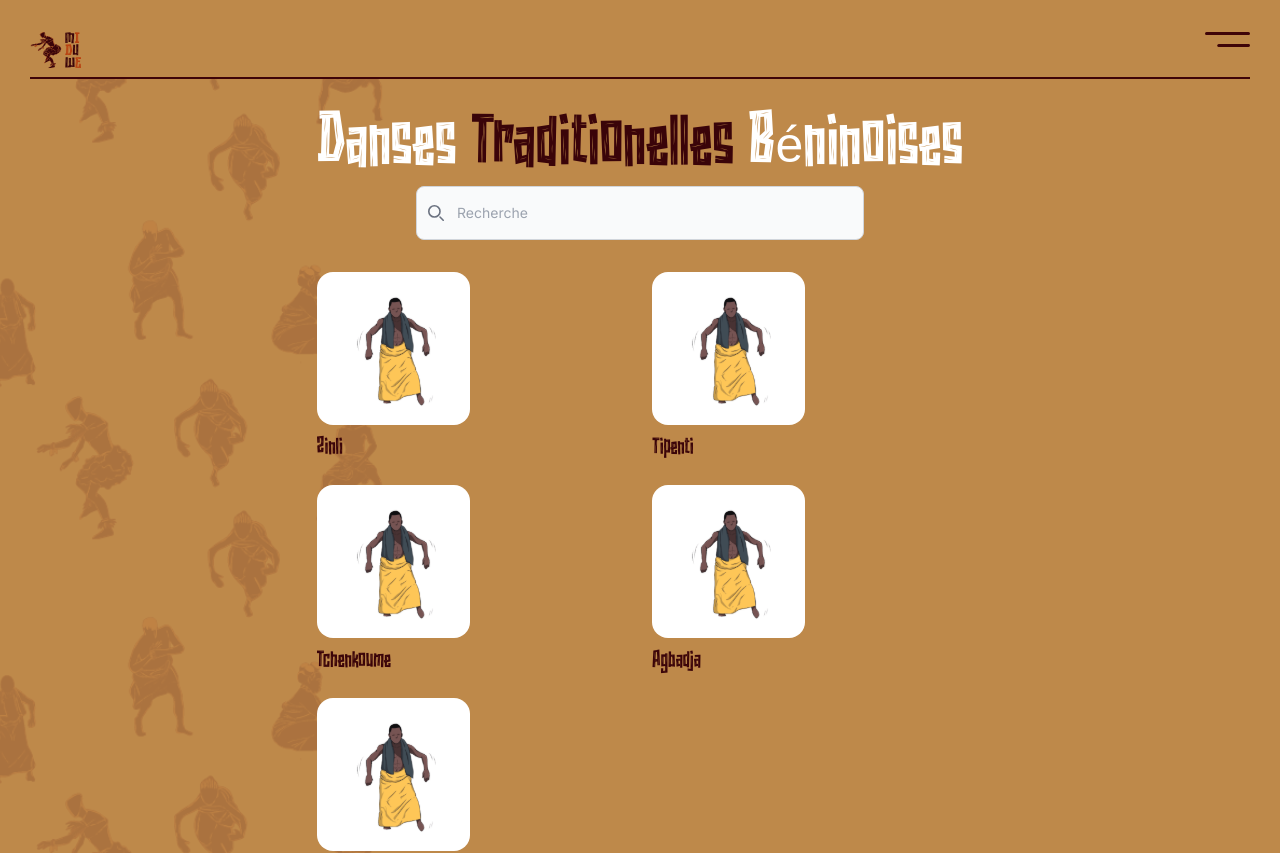
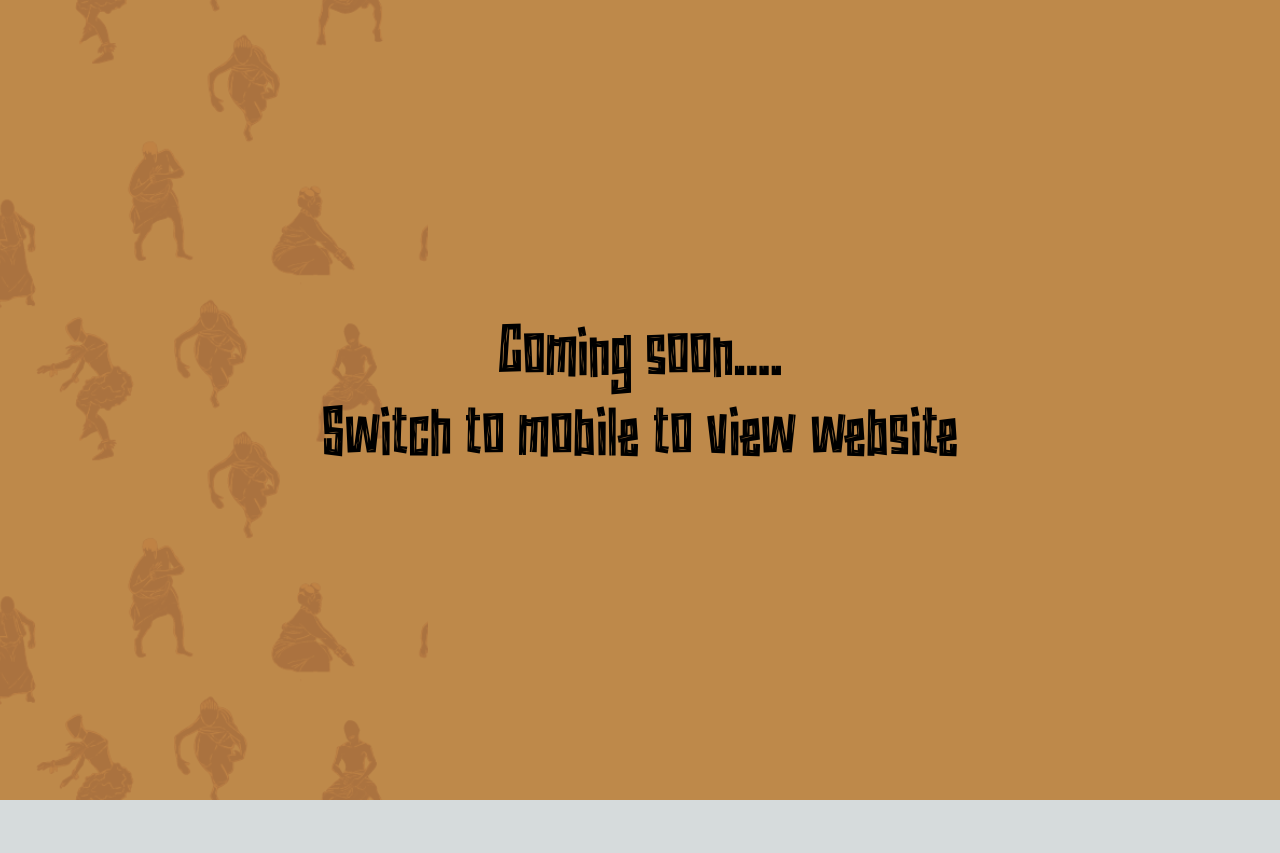
Before and after one commit to Mkmika/miduwe, a Next.js app: page / in a window 1280 px wide. Shown: the top 853 px of the page. After the commit the page ends 800 px from the top, so only its background shows below. Built offline with nearby package versions, Linux system fonts and the light colour scheme.

Commit message:
Disable on laptop

```diff
--- a/src/app/layout.tsx
+++ b/src/app/layout.tsx
@@ -2,7 +2,7 @@ import type { Metadata } from "next";
 import { Inter } from "next/font/google";
 import "./globals.css";
 import Header from "@/components/Header";
-
+import { naluka } from "@/fonts";
 
 const inter = Inter({ subsets: ["latin"] });
 
@@ -19,9 +19,15 @@ export default function RootLayout({
   return (
     <html lang="en">
       <body className={inter.className}>
-        <Header />
-        {children}
-        </body>
+        <div className="hidden md:flex flex-col items-center justify-center bg-default h-screen w-screen gap-8">
+          <h2 className={`text-5xl ${naluka.className}`}>Coming soon....</h2>
+          <h2 className={`text-5xl ${naluka.className}`}>Switch to mobile to view website</h2>
+        </div>
+        <main className="md:hidden">
+          <Header />
+          {children}
+        </main>
+      </body>
     </html>
   );
 }
```
Also changed, not shown: src/app/play/page.tsx (renamed from src/app/bienvenueJeu/page.tsx).
